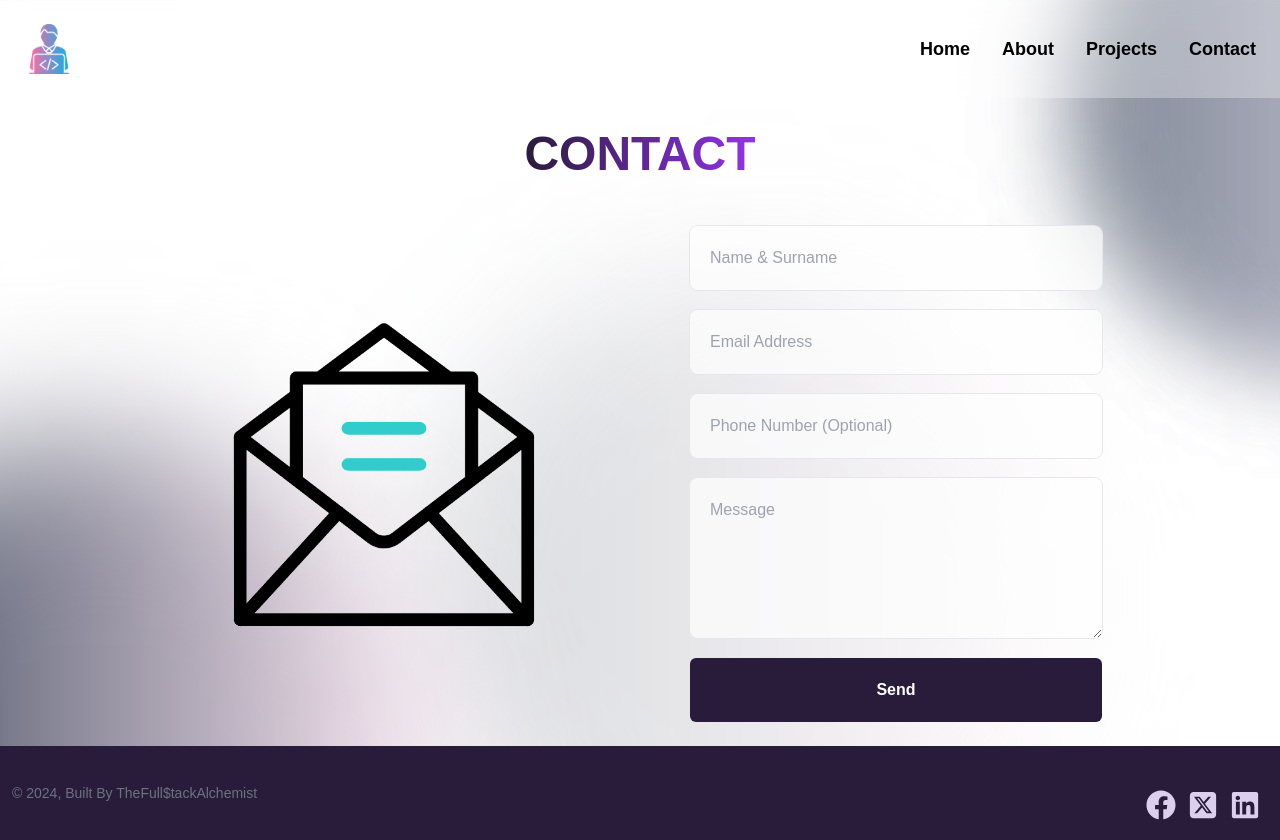
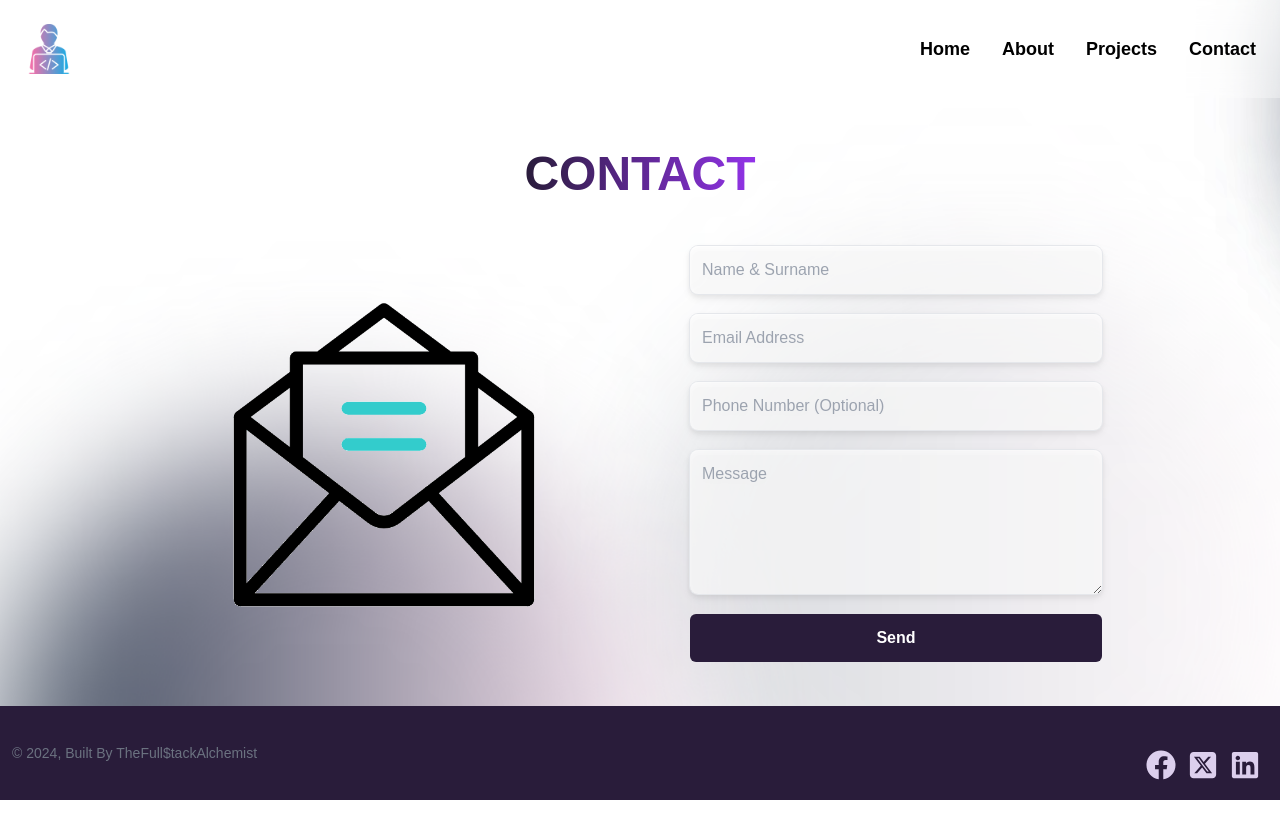
Before and after one commit to adramelech-123/devPortfolio, a Next.js app: page /hire in a window 1280 px wide. After the commit the page ends 800 px from the top, so only its background shows below. Built offline with nearby package versions, Linux system fonts and the light colour scheme.

Commit message:
Contact form styling, Drop Shadow

```diff
--- a/app/hire/page.jsx
+++ b/app/hire/page.jsx
@@ -23,17 +23,17 @@ const Hire = () => {
         <div className={"md:flex-1 w-full"}>
           <form action="" className={"flex flex-col gap-[20px]"}>
             <input
-              className="bg-white/70 text-gray-700 rounded-lg p-5 ring-1 ring-gray-200"
+              className="bg-white/70 text-gray-700 rounded-lg p-3 ring-1 ring-gray-200 drop-shadow-md"
               type="text"
               placeholder="Name & Surname"
             />
             <input
-              className="bg-white/70 text-gray-700 rounded-lg p-5 ring-1 ring-gray-200"
+              className="bg-white/70 text-gray-700 rounded-lg p-3 ring-1 ring-gray-200 drop-shadow-md"
               type="email"
               placeholder="Email Address"
             />
             <input
-              className="bg-white/70 text-gray-700 rounded-lg p-5 ring-1 ring-gray-200"
+              className="bg-white/70 text-gray-700 rounded-lg p-3 ring-1 ring-gray-200 drop-shadow-md"
               type="tel"
               placeholder="Phone Number (Optional)"
             />
@@ -43,9 +43,9 @@ const Hire = () => {
               cols="20"
               rows="5"
               placeholder="Message"
-              className="bg-white/70 text-gray-700 rounded-lg p-5 ring-1 ring-gray-200"
+              className="bg-white/70 text-gray-700 rounded-lg p-3 ring-1 ring-gray-200 drop-shadow-md"
             ></textarea>
-            <button className="bg-purplePrimary hover:bg-purpleSecondary text-white p-5 font-bold rounded-md">
+            <button className="bg-purplePrimary hover:bg-purpleSecondary text-white p-3 font-bold rounded-md">
               Send
             </button>
           </form>
--- a/components/Carousel.jsx
+++ /dev/null
@@ -1,11 +0,0 @@
-import {Swiper, SwiperSlide} from 'swiper/react'
-import { Navigation, Autoplay } from "swiper/modules";
-import "swiper/css";
-import "swiper/css/navigation";
-
-const Carousel = () => {
-  return (
-    <div>Carousel</div>
-  )
-}
-export default Carousel
--- a/components/projectCard.jsx
+++ b/components/projectCard.jsx
@@ -3,7 +3,8 @@ import Link from "next/link";
 
 const ProjectCard = ({image, recordId, title, desc, repo, livedemo}) => {
   return (
-    <div className="mt-5 w-[300px] h-[400px] p-3 flex flex-col rounded-xl shadow-lg bg-white/30 backdrop-blur-md ring-1 ring-gray-100 space-y-3">
+    <div className="mt-5 w-[300px] h-[400px] p-3 flex flex-col rounded-xl shadow-lg drop-shadow-lg bg-white/40 backdrop-blur-md ring-1 ring-gray-100/60 space-y-3">
+
       {/* <img
         src={`http://127.0.0.1:8090/api/files/sq6yqjvfdqm9l4n/${recordId}/${image}`}
         alt="projectimage"
```
